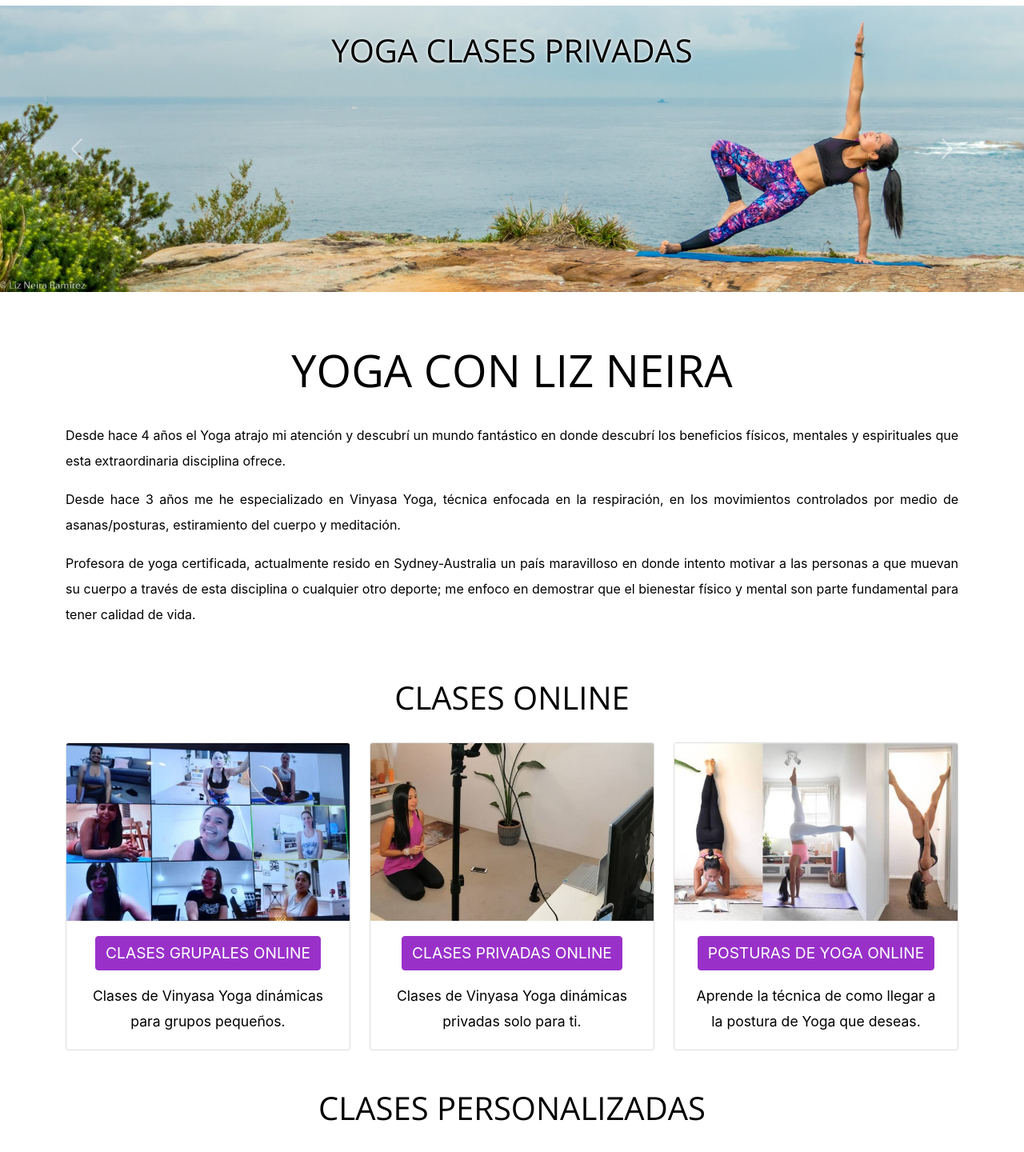
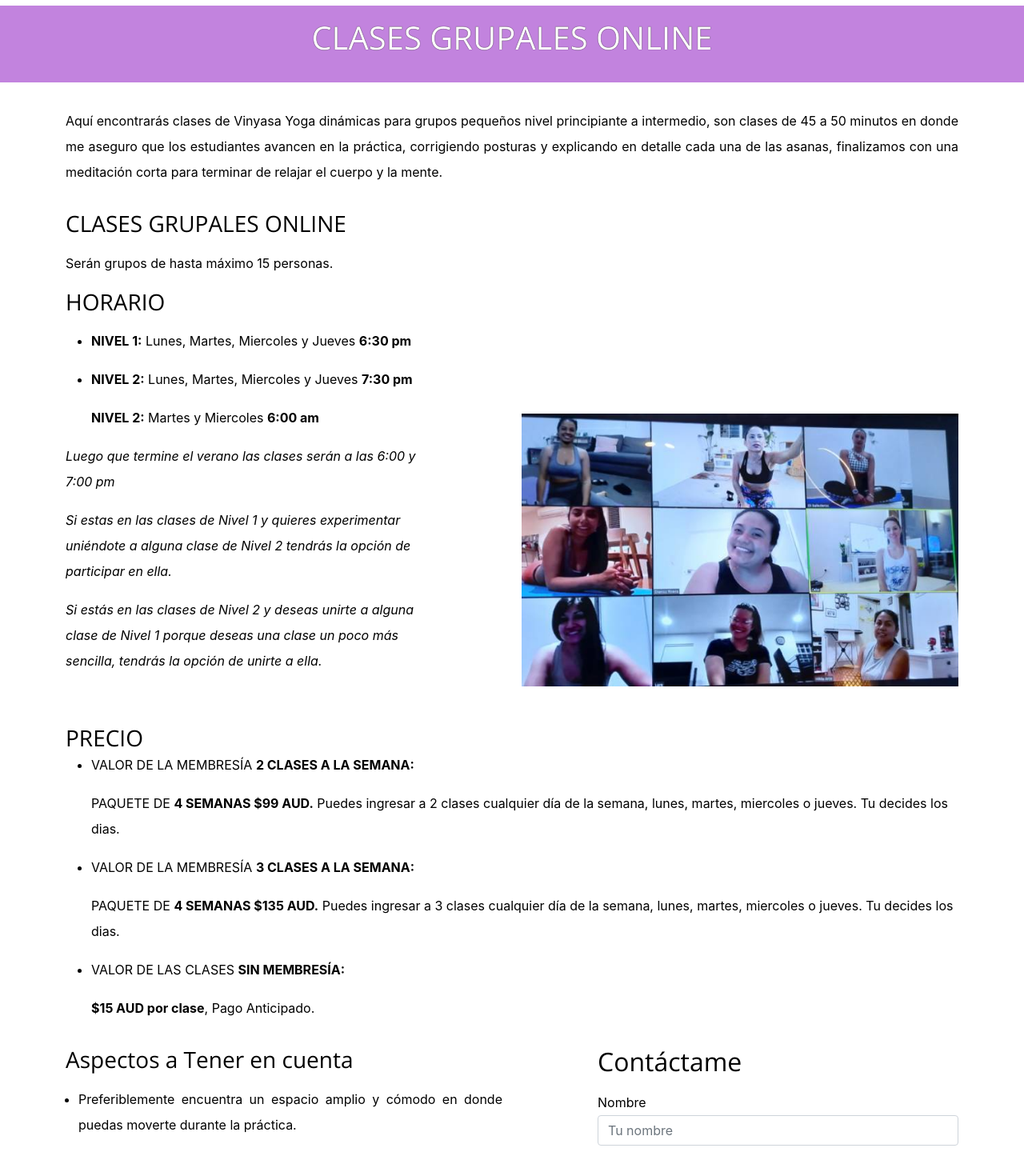
Before and after one commit to dusanzahoransky/liz-yoga-web-react, a React (Create React App) app: page /groups-online in a window 1280 px wide. Shown: the part 60-1500 px from the top of the page at 80% size. Built offline with nearby package versions, Linux system fonts and the light colour scheme.

Commit message:
groups online page rewrite

```diff
--- a/src/App.js
+++ b/src/App.js
@@ -3,6 +3,7 @@ import {Route, Routes} from 'react-router-dom';
 import Home from "./components/Home";
 import GroupsInPerson from "./components/GroupsInPerson";
 import React from "react";
+import GroupsOnline from "./components/GroupsOnline";
 
 function App() {
   return (
@@ -10,7 +11,7 @@ function App() {
           <Routes>
               <Route path='/' element={<Home/>}/>
               <Route path='/private-online' element={<Home/>}/>
-              <Route path='/groups-online' element={<Home/>}/>
+              <Route path='/groups-online' element={<GroupsOnline/>}/>
               <Route path='/poses-online' element={<Home/>}/>
               <Route path='/private-in-person' element={<Home/>}/>
               <Route path='/groups-in-person' element={<GroupsInPerson/>}/>
--- /dev/null
+++ b/src/components/GroupsOnline.js
@@ -0,0 +1,111 @@
+import cardGroupsOnline from '../images/card-groups-online.jpg';
+
+
+import Footer from "./Footer";
+import ContactForm from "./ContactForm";
+import DetailsHeading from "./classDetails/DetailsHeading";
+import PreparationItems from "./classDetails/PreparationItems";
+
+function GroupsOnline() {
+  return (
+      <main role="main">
+
+          <DetailsHeading text='CLASES GRUPALES ONLINE'/>
+
+          <div className="container details">
+
+              <div className="row">
+                  <div className="col">
+                      <p className="text-justify">Aquí encontrarás clases de Vinyasa Yoga dinámicas para grupos pequeños
+                          nivel principiante a intermedio, son clases de 45 a 50 minutos en donde me aseguro que los
+                          estudiantes avancen en la práctica, corrigiendo posturas y explicando en detalle cada una de
+                          las asanas, finalizamos con una meditación corta para terminar de relajar el cuerpo y la
+                          mente.</p>
+                  </div>
+              </div>
+
+              <div className="row rem-2 align-items-end">
+                  <div className="col-md-5">
+
+                      <h3>CLASES GRUPALES ONLINE</h3>
+                      <p>Serán grupos de hasta máximo 15 personas.</p>
+
+                      <h3>HORARIO</h3>
+                      <ul>
+                          <li>
+                              <p><b>NIVEL 1:</b> Lunes, Martes, Miercoles y Jueves <b>6:30 pm</b></p>
+                          </li>
+                          <li>
+                              <p><b>NIVEL 2:</b> Lunes, Martes, Miercoles y Jueves <b>7:30 pm</b></p>
+                              <p><b>NIVEL 2:</b> Martes y Miercoles <b>6:00 am</b></p>
+                          </li>
+                      </ul>
+                      <p><i>Luego que termine el verano las clases serán a las 6:00 y 7:00 pm</i></p>
+                      <p><i>Si estas en las clases de Nivel 1 y quieres experimentar uniéndote a alguna clase
+                          de Nivel 2 tendrás la opción de participar en ella.</i></p>
+                      <p><i>Si estás en las clases de Nivel 2 y deseas unirte a alguna clase de Nivel 1 porque
+                          deseas una clase un poco más sencilla, tendrás la opción de unirte a ella.</i></p>
+                  </div>
+
+                  <div className="col-md-1"/>
+
+                  <div className="col-md-6">
+                      <img src={cardGroupsOnline} alt="Online group class picture"/>
+                  </div>
+              </div>
+
+              <div className="row">
+                  <div className="col">
+                      <h3 className="heading-with-note">PRECIO</h3>
+                      <ul>
+                          <li>
+                              <p>VALOR DE LA MEMBRESÍA <b>2 CLASES A LA SEMANA:</b></p>
+                              <p>PAQUETE DE <b>4 SEMANAS $99 AUD.</b> Puedes ingresar a 2 clases cualquier día de la
+                                  semana, lunes, martes, miercoles
+                                  o jueves. Tu decides los dias.</p>
+                          </li>
+                          <li>
+                              <p>VALOR DE LA MEMBRESÍA <b>3 CLASES A LA SEMANA:</b></p>
+                              <p>PAQUETE DE <b>4 SEMANAS $135 AUD.</b> Puedes ingresar a 3 clases cualquier día de la
+                                  semana, lunes, martes, miercoles
+                                  o jueves. Tu decides los dias.</p>
+                          </li>
+                          <li>
+                              <p>VALOR DE LAS CLASES <b>SIN MEMBRESÍA:</b></p>
+                              <p><b>$15 AUD por clase</b>, Pago Anticipado.</p>
+                          </li>
+                      </ul>
+                  </div>
+              </div>
+
+              <div className="row">
+                  <div className="col-md-6">
+                      <PreparationItems preparationItems={[
+                          'Preferiblemente encuentra un espacio amplio y cómodo en donde puedas moverte durante la práctica.',
+                          'Debes realizar el pago por anticipado para separar tu cupo.',
+                          'Es recomendable utilizar el portátil para que la imagen sea más amplia, si lo puedes conectar al TV estaría perfecto.',
+                          'Si tu conexión a wifi no es muy estable, te recomiendo conectar el portátil a tus datos a través de hotspot y así evitar que se congele la imaginen o te desconectes de la video llamada.',
+                          'Ser puntuales es muy importante, así evitan perderse parte de la clase.',
+                          'Preferible recogerse el cabello, aunque si les gusta suelto esta perfecto. (Chicas)',
+                          'Ten una botellita de agua para hidratarte.',
+                          'Si no puedes asistir a la clase debes informar con 3 horas de anticipación para poder re-agendarla durante la semana según disponibilidad.',
+                      ]}/>
+                  </div>
+
+                  <div className="col-md-1"/>
+
+                  <div className="col-md-5">
+                      <ContactForm yogaClassType='groups-online'/>
+                  </div>
+              </div>
+
+
+          </div>
+
+          <hr className="divider"/>
+          <Footer/>
+      </main>
+  );
+}
+
+export default GroupsOnline;
--- a/src/components/classDetails/ClassInfo.js
+++ b/src/components/classDetails/ClassInfo.js
@@ -1,14 +1,6 @@
-import {Carousel} from "react-bootstrap";
+import PreparationItems from "./PreparationItems";
 
 function ClassInfo(props) {
-
-    const preparationItems = []
-    for (const preparationItem of props.preparationItems){
-        preparationItems.push(
-            <li>{preparationItem}</li>
-        )
-    }
-
     return (
         <>
             <h3>HORARIO</h3>
@@ -18,9 +10,7 @@ function ClassInfo(props) {
             <h3>PRECIO</h3>
             <p>{props.price}</p>
             <h3>Aspectos a Tener en cuenta</h3>
-            <ul className="class-preparation-list text-justify">
-                {preparationItems}
-            </ul>
+            <PreparationItems preparationItems={props.preparationItems}/>
         </>
     );
 }
--- /dev/null
+++ b/src/components/classDetails/PreparationItems.js
@@ -0,0 +1,20 @@
+function PreparationItems(props) {
+
+    const preparationItems = []
+    for (const preparationItem of props.preparationItems){
+        preparationItems.push(
+            <li>{preparationItem}</li>
+        )
+    }
+
+    return (
+        <>
+            <h3>Aspectos a Tener en cuenta</h3>
+            <ul className="class-preparation-list text-justify">
+                {preparationItems}
+            </ul>
+        </>
+    );
+}
+
+export default PreparationItems;
```
